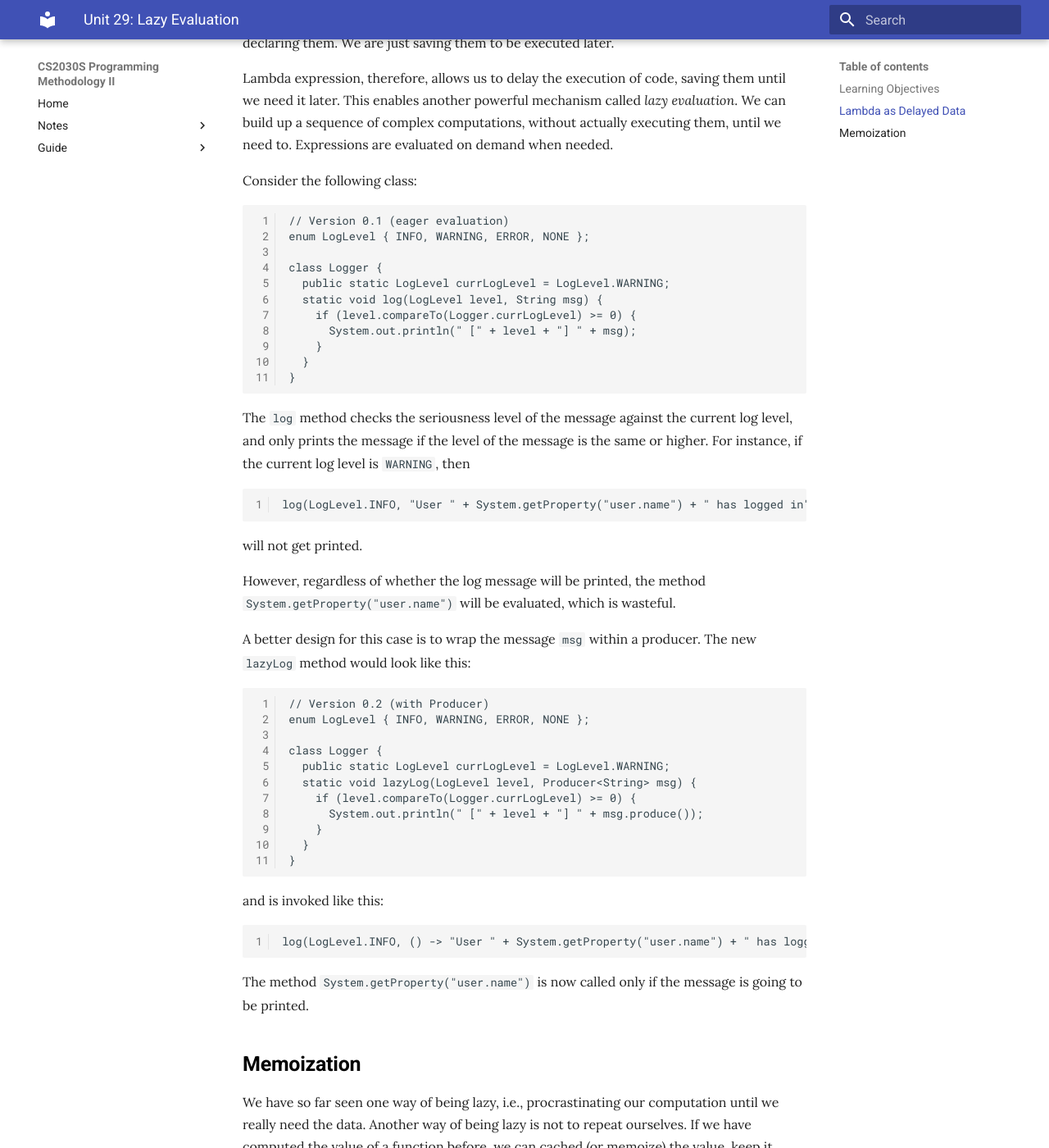
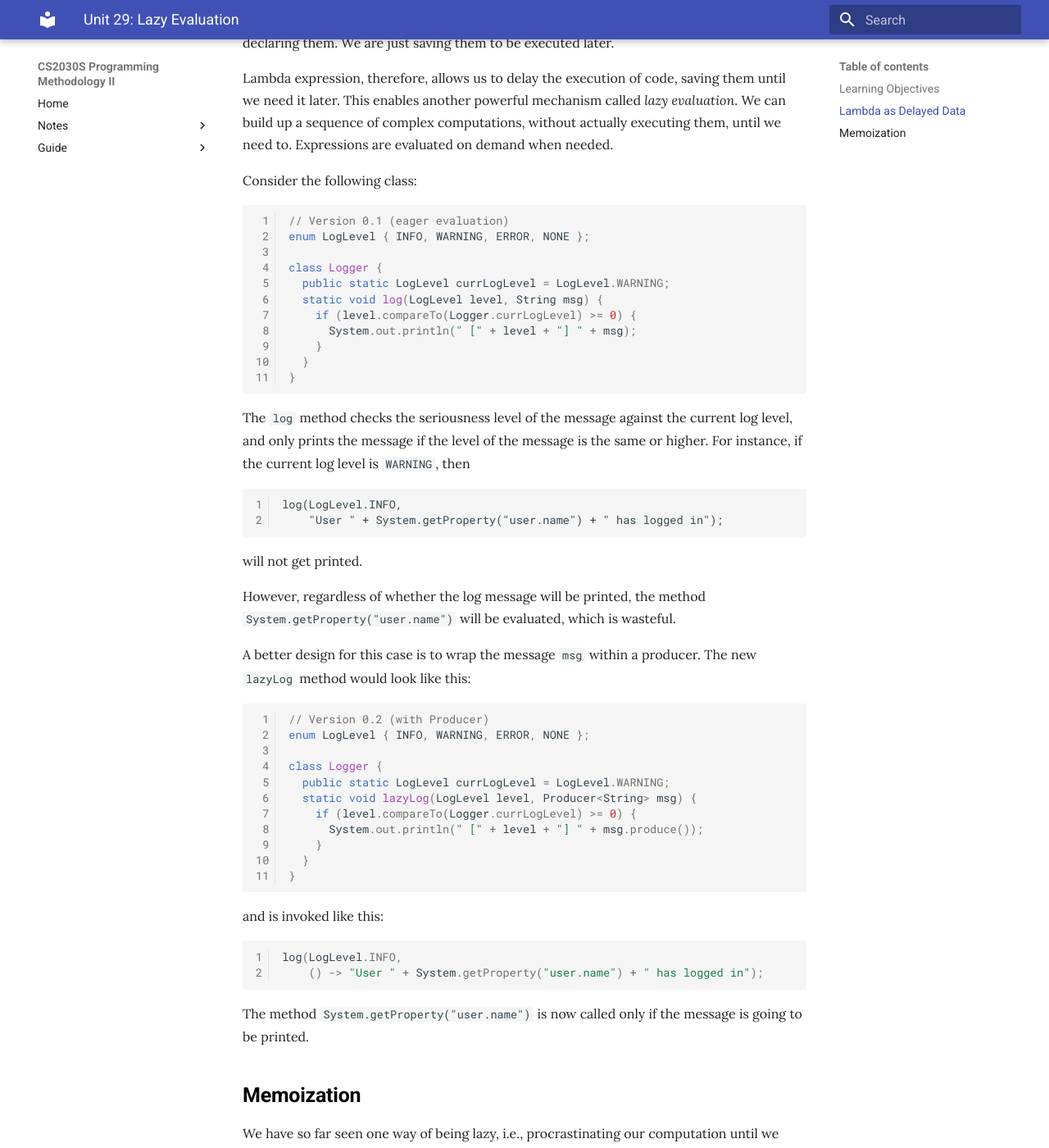
Before and after one commit to nus-cs2030s/2021-s2, an MkDocs documentation site: the page built from docs/29-lazy.md, in a window 1280 px wide and 1400 px high, scrolled down 1087 px. Shown: the whole window at 82% size. Built offline with MkDocs 1.6.1 and Material for MkDocs 9.7.7, drawn with Linux system fonts in a browser that asks for light colours; some of the changed text lies outside the part shown.

Commit message:
Add missing Java tag

````diff
--- a/docs/29-lazy.md
+++ b/docs/29-lazy.md
@@ -10,14 +10,14 @@ After this lecture, students should understand:
 ## Lambda as Delayed Data
 
 When we write a lambda expression like this:
-```
+```Java
 Transformer<Integer, Integer> f = x -> x + 1;
 ```
 
 we are just defining an expression.  We are not invoking the function `x + 1`.  This is perhaps clear to most students since to invoke the function, we need an argument for `x`, and no argument is supplied when we define `f`.
 
 Consider the following functional interfaces instead:
-```
+```Java
 @FunctionalInteface
 interface Producer<T> {
 	T produce();
@@ -31,7 +31,7 @@ interface Task {
 
 These functional interfaces have a method that does not take in a parameter.  So, we would be using them like such:
 
-```java
+```Java
 i = 4;
 Task print = () -> System.out.println(i);
 Producer<String> toStr = () -> Integer.toString(i);
@@ -43,7 +43,7 @@ Lambda expression, therefore, allows us to delay the execution of code, saving t
 
 Consider the following class:
 
-```
+```Java
 // Version 0.1 (eager evaluation)
 enum LogLevel { INFO, WARNING, ERROR, NONE };
 
@@ -60,7 +60,8 @@ class Logger {
 The `log` method checks the seriousness level of the message against the current log level, and only prints the message if the level of the message is the same or higher.  For instance, if the current log level is `WARNING`, then
 
 ```
-log(LogLevel.INFO, "User " + System.getProperty("user.name") + " has logged in");
+log(LogLevel.INFO,
+    "User " + System.getProperty("user.name") + " has logged in");
 ```
 
 will not get printed.
@@ -69,7 +70,7 @@ However, regardless of whether the log message will be printed, the method `Syst
 
 A better design for this case is to wrap the message `msg` within a producer.  The new `lazyLog` method would look like this:
 
-```
+```Java
 // Version 0.2 (with Producer)
 enum LogLevel { INFO, WARNING, ERROR, NONE };
 
@@ -84,8 +85,9 @@ class Logger {
 ```
 
 and is invoked like this:
-```
-log(LogLevel.INFO, () -> "User " + System.getProperty("user.name") + " has logged in");
+```Java
+log(LogLevel.INFO,
+    () -> "User " + System.getProperty("user.name") + " has logged in");
 ```
 
 The method `System.getProperty("user.name")` is now called only if the message is going to be printed.
@@ -120,7 +122,7 @@ class Lazy<T> {
 
 We can now rewrite our `Logger` as
 
-```
+```Java
 // version 0.3 (with Lazy)
 enum LogLevel { INFO, WARNING, ERROR, NONE };
 
@@ -135,8 +137,9 @@ class Logger {
 ```
 
 and call it with:
-```
-Lazy<String> loginMessage = new Lazy(() -> "User " + System.getProperty("user.name") + " has logged in");
+```Java
+Lazy<String> loginMessage = new Lazy(
+    () -> "User " + System.getProperty("user.name") + " has logged in");
 log(LogLevel.INFO, loginMessage);
 ```
 
````
